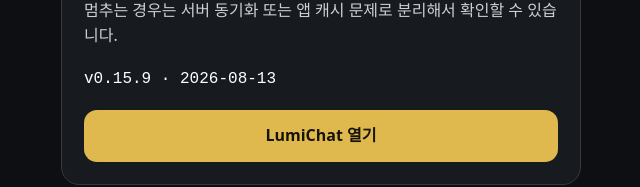
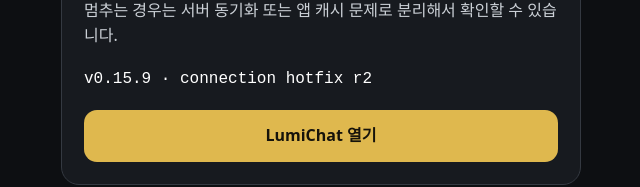
Before and after one commit to leso12/leso12.github.io, a plain HTML site: page mobile/lumichat/health.html in a window 1280 px wide. Shown: the part 165-352 px from the top of the page, without its empty margins (319-959 px from the left). Drawn offline with Linux system fonts and the light colour scheme.

Commit message:
Trigger LumiChat v0.15.9 Pages rebuild at latest head

```diff
--- a/mobile/lumichat/health.html
+++ b/mobile/lumichat/health.html
@@ -1 +1 @@
-<!doctype html><html lang="ko"><head><meta charset="utf-8"><meta name="viewport" content="width=device-width,initial-scale=1,viewport-fit=cover"><meta name="theme-color" content="#0d0f12"><title>LumiChat 접속 진단</title><style>html,body{margin:0;background:#0d0f12;color:#f4f5f7;font:16px/1.6 system-ui,-apple-system,"Segoe UI",sans-serif}main{max-width:520px;margin:auto;padding:calc(32px + env(safe-area-inset-top,0px)) 20px 40px}.ok{padding:22px;border:1px solid #343941;border-radius:18px;background:#171a1f}h1{font-size:23px;margin:0 0 10px}.badge{display:inline-block;padding:5px 9px;border-radius:999px;background:#dfb84e;color:#16130b;font-weight:800;font-size:12px}p{color:#cbd0d6}code{color:#fff}a{display:block;margin-top:18px;padding:13px 15px;border-radius:13px;background:#dfb84e;color:#16130b;text-decoration:none;text-align:center;font-weight:800}</style></head><body><main><section class="ok"><span class="badge">STATIC OK</span><h1>LumiChat 접속 진단</h1><p>이 화면이 보이면 GitHub Pages 자체 접속은 정상입니다. 앱 본 화면이 멈추는 경우는 서버 동기화 또는 앱 캐시 문제로 분리해서 확인할 수 있습니다.</p><p><code>v0.15.9 · 2026-08-13</code></p><a href="./?v=0159">LumiChat 열기</a></section></main></body></html>
+<!doctype html><html lang="ko"><head><meta charset="utf-8"><meta name="viewport" content="width=device-width,initial-scale=1,viewport-fit=cover"><meta name="theme-color" content="#0d0f12"><title>LumiChat 접속 진단</title><style>html,body{margin:0;background:#0d0f12;color:#f4f5f7;font:16px/1.6 system-ui,-apple-system,"Segoe UI",sans-serif}main{max-width:520px;margin:auto;padding:calc(32px + env(safe-area-inset-top,0px)) 20px 40px}.ok{padding:22px;border:1px solid #343941;border-radius:18px;background:#171a1f}h1{font-size:23px;margin:0 0 10px}.badge{display:inline-block;padding:5px 9px;border-radius:999px;background:#dfb84e;color:#16130b;font-weight:800;font-size:12px}p{color:#cbd0d6}code{color:#fff}a{display:block;margin-top:18px;padding:13px 15px;border-radius:13px;background:#dfb84e;color:#16130b;text-decoration:none;text-align:center;font-weight:800}</style></head><body><main><section class="ok"><span class="badge">STATIC OK</span><h1>LumiChat 접속 진단</h1><p>이 화면이 보이면 GitHub Pages 자체 접속은 정상입니다. 앱 본 화면이 멈추는 경우는 서버 동기화 또는 앱 캐시 문제로 분리해서 확인할 수 있습니다.</p><p><code>v0.15.9 · connection hotfix r2</code></p><a href="./?v=0159r2">LumiChat 열기</a></section></main></body></html>
```
